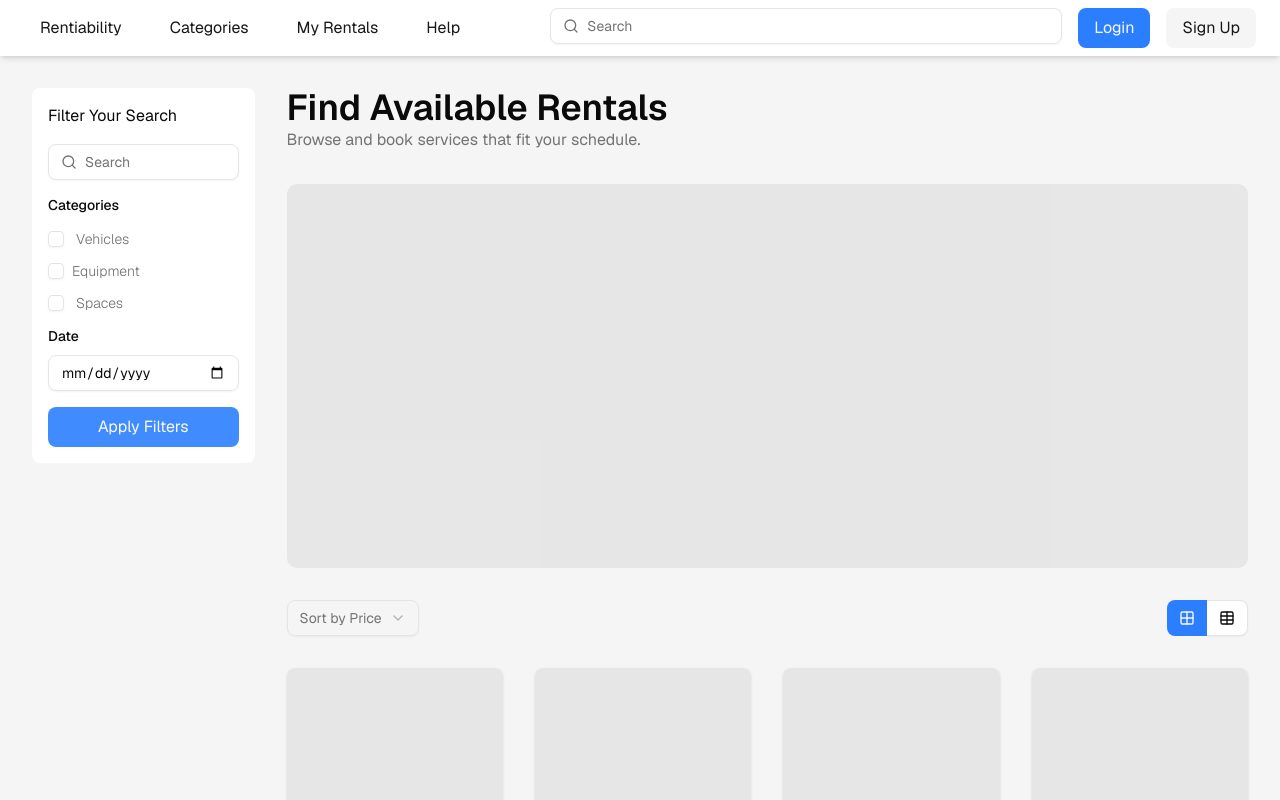
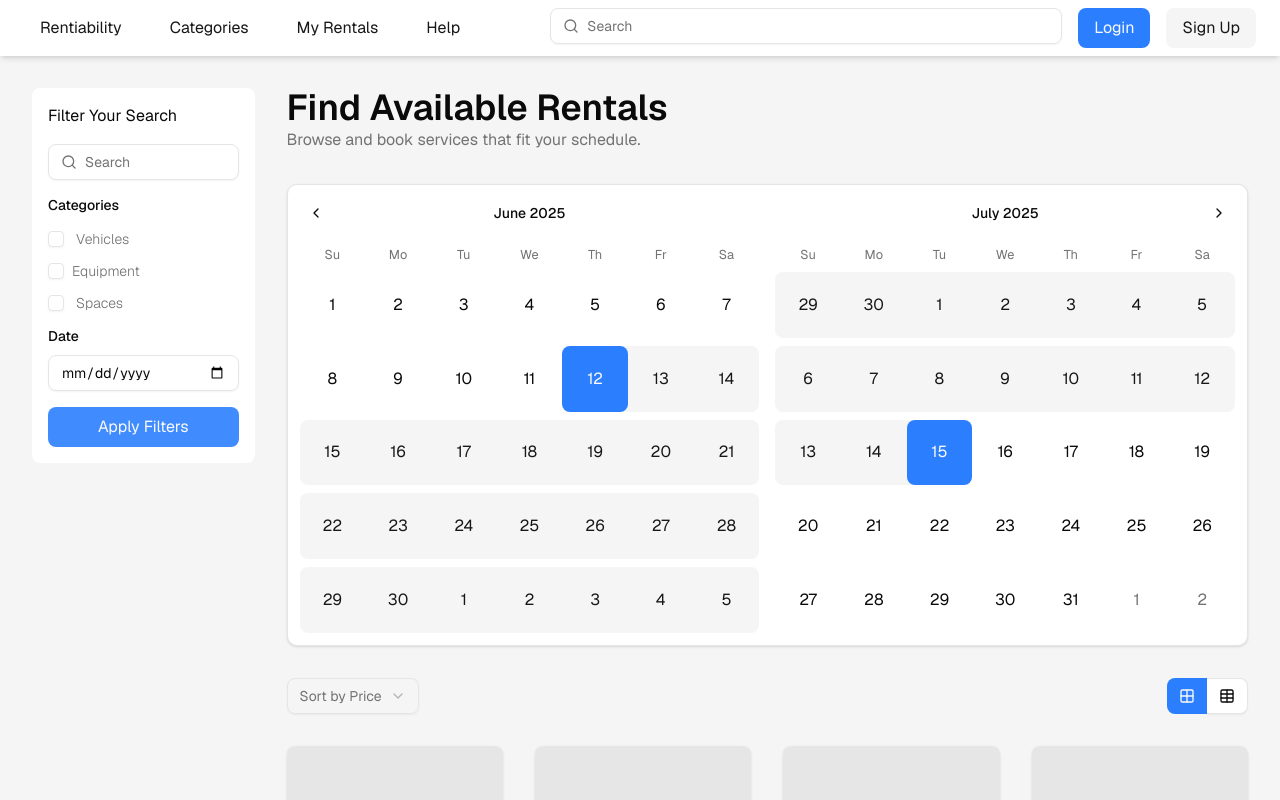
Before and after one commit to al0n50/applied-ai-system-project, a Next.js app: page /categories in a window 1280 px wide. Shown: the top 800 px of the page. Built offline with nearby package versions, Linux system fonts and the light colour scheme.

Commit message:
Calendar

```diff
--- a/package.json
+++ b/package.json
@@ -40,12 +40,14 @@
     "bcrypt": "^6.0.0",
     "class-variance-authority": "^0.7.1",
     "clsx": "^2.1.1",
+    "date-fns": "^4.1.0",
     "drizzle-orm": "^0.41.0",
     "lucide-react": "^0.553.0",
     "next": "^15.2.3",
     "next-auth": "5.0.0-beta.25",
     "postgres": "^3.4.4",
     "react": "^19.0.0",
+    "react-day-picker": "^9.11.2",
     "react-dom": "^19.0.0",
     "server-only": "^0.0.1",
     "sonner": "^2.0.7",
--- a/src/components/ItemDetails.tsx
+++ b/src/components/ItemDetails.tsx
@@ -1,7 +1,11 @@
+"use client";
+import type { DateRange } from "react-day-picker";
 import { Button } from "./ui/button";
+import { Calendar } from "./ui/calendar";
 import { Field, FieldGroup, FieldLabel, FieldSet } from "./ui/field";
 import { Input } from "./ui/input";
 import { Skeleton } from "./ui/skeleton";
+import { useState } from "react";
 
 const fakeData = {
   images: [],
@@ -13,6 +17,11 @@
 };
 
 export default function ItemDetails() {
+  const [dateRange, setDateRange] = useState<DateRange | undefined>({
+    from: new Date(2025, 5, 12),
+    to: new Date(2025, 6, 15),
+  });
+
   const days = 3;
   const totalPrice = fakeData.dayPrice * days;
   return (
@@ -38,7 +47,15 @@
             Provided by {fakeData.businessName}
           </p>
 
-          <Skeleton className="h-[24rem] rounded-lg bg-neutral-200" />
+          {/* Calendar */}
+          <Calendar
+            mode="range"
+            defaultMonth={dateRange?.from}
+            selected={dateRange}
+            onSelect={setDateRange}
+            numberOfMonths={2}
+            className="w-full max-w-2xl self-center rounded-lg border shadow-sm"
+          />
 
           <div className="flex gap-8">
             <Field>
--- a/src/components/RentalSearchPage.tsx
+++ b/src/components/RentalSearchPage.tsx
@@ -28,9 +28,17 @@
   PaginationPrevious,
 } from "~/components/ui/pagination";
 import Link from "next/link";
+import type { DateRange } from "react-day-picker";
+import { Calendar } from "./ui/calendar";
 
 export default function RentalSearchPage() {
   const toggleState = useState<"grid" | "table">("grid");
+
+  const [dateRange, setDateRange] = useState<DateRange | undefined>({
+    from: new Date(2025, 5, 12),
+    to: new Date(2025, 6, 15),
+  });
+
   return (
     <main className="flex flex-col justify-center gap-8 p-8 lg:flex-row lg:items-start">
       <aside className="rounded-md bg-white p-4">
@@ -93,7 +101,15 @@
         </div>
 
         {/* Calendar */}
-        <Skeleton className="h-[24rem] rounded-lg bg-neutral-200" />
+        {/* <Skeleton className="h-[24rem] rounded-lg bg-neutral-200" /> */}
+        <Calendar
+          mode="range"
+          defaultMonth={dateRange?.from}
+          selected={dateRange}
+          onSelect={setDateRange}
+          numberOfMonths={2}
+          className="w-full max-w-7xl self-center rounded-lg border shadow-sm"
+        />
 
         {/* Search Results */}
         <div className="flex justify-between">
--- /dev/null
+++ b/src/components/ui/calendar.tsx
@@ -0,0 +1,220 @@
+"use client";
+
+import * as React from "react";
+import {
+  ChevronDownIcon,
+  ChevronLeftIcon,
+  ChevronRightIcon,
+} from "lucide-react";
+import {
+  type DayButton,
+  DayPicker,
+  getDefaultClassNames,
+} from "react-day-picker";
+
+import { cn } from "~/lib/utils";
+import { Button, buttonVariants } from "~/components/ui/button";
+
+function Calendar({
+  className,
+  classNames,
+  showOutsideDays = true,
+  captionLayout = "label",
+  buttonVariant = "ghost",
+  formatters,
+  components,
+  ...props
+}: React.ComponentProps<typeof DayPicker> & {
+  buttonVariant?: React.ComponentProps<typeof Button>["variant"];
+}) {
+  const defaultClassNames = getDefaultClassNames();
+
+  return (
+    <DayPicker
+      showOutsideDays={showOutsideDays}
+      className={cn(
+        "bg-background group/calendar p-3 [--cell-size:--spacing(8)] [[data-slot=card-content]_&]:bg-transparent [[data-slot=popover-content]_&]:bg-transparent",
+        String.raw`rtl:**:[.rdp-button\_next>svg]:rotate-180`,
+        String.raw`rtl:**:[.rdp-button\_previous>svg]:rotate-180`,
+        className,
+      )}
+      captionLayout={captionLayout}
+      formatters={{
+        formatMonthDropdown: (date) =>
+          date.toLocaleString("default", { month: "short" }),
+        ...formatters,
+      }}
+      classNames={{
+        root: cn("w-fit", defaultClassNames.root),
+        months: cn(
+          "flex gap-4 flex-col md:flex-row relative",
+          defaultClassNames.months,
+        ),
+        month: cn("flex flex-col w-full gap-4", defaultClassNames.month),
+        nav: cn(
+          "flex items-center gap-1 w-full absolute top-0 inset-x-0 justify-between",
+          defaultClassNames.nav,
+        ),
+        button_previous: cn(
+          buttonVariants({ variant: buttonVariant }),
+          "size-(--cell-size) aria-disabled:opacity-50 p-0 select-none",
+          defaultClassNames.button_previous,
+        ),
+        button_next: cn(
+          buttonVariants({ variant: buttonVariant }),
+          "size-(--cell-size) aria-disabled:opacity-50 p-0 select-none",
+          defaultClassNames.button_next,
+        ),
+        month_caption: cn(
+          "flex items-center justify-center h-(--cell-size) w-full px-(--cell-size)",
+          defaultClassNames.month_caption,
+        ),
+        dropdowns: cn(
+          "w-full flex items-center text-sm font-medium justify-center h-(--cell-size) gap-1.5",
+          defaultClassNames.dropdowns,
+        ),
+        dropdown_root: cn(
+          "relative has-focus:border-ring border border-input shadow-xs has-focus:ring-ring/50 has-focus:ring-[3px] rounded-md",
+          defaultClassNames.dropdown_root,
+        ),
+        dropdown: cn(
+          "absolute bg-popover inset-0 opacity-0",
+          defaultClassNames.dropdown,
+        ),
+        caption_label: cn(
+          "select-none font-medium",
+          captionLayout === "label"
+            ? "text-sm"
+            : "rounded-md pl-2 pr-1 flex items-center gap-1 text-sm h-8 [&>svg]:text-muted-foreground [&>svg]:size-3.5",
+          defaultClassNames.caption_label,
+        ),
+        table: "w-full border-collapse",
+        weekdays: cn("flex", defaultClassNames.weekdays),
+        weekday: cn(
+          "text-muted-foreground rounded-md flex-1 font-normal text-[0.8rem] select-none",
+          defaultClassNames.weekday,
+        ),
+        week: cn("flex w-full mt-2", defaultClassNames.week),
+        week_number_header: cn(
+          "select-none w-(--cell-size)",
+          defaultClassNames.week_number_header,
+        ),
+        week_number: cn(
+          "text-[0.8rem] select-none text-muted-foreground",
+          defaultClassNames.week_number,
+        ),
+        day: cn(
+          "relative w-full h-full p-0 text-center [&:last-child[data-selected=true]_button]:rounded-r-md group/day aspect-square select-none",
+          props.showWeekNumber
+            ? "[&:nth-child(2)[data-selected=true]_button]:rounded-l-md"
+            : "[&:first-child[data-selected=true]_button]:rounded-l-md",
+          defaultClassNames.day,
+        ),
+        range_start: cn(
+          "rounded-l-md bg-accent",
+          defaultClassNames.range_start,
+        ),
+        range_middle: cn("rounded-none", defaultClassNames.range_middle),
+        range_end: cn("rounded-r-md bg-accent", defaultClassNames.range_end),
+        today: cn(
+          "bg-accent text-accent-foreground rounded-md data-[selected=true]:rounded-none",
+          defaultClassNames.today,
+        ),
+        outside: cn(
+          "text-muted-foreground aria-selected:text-muted-foreground",
+          defaultClassNames.outside,
+        ),
+        disabled: cn(
+          "text-muted-foreground opacity-50",
+          defaultClassNames.disabled,
+        ),
+        hidden: cn("invisible", defaultClassNames.hidden),
+        ...classNames,
+      }}
+      components={{
+        Root: ({ className, rootRef, ...props }) => {
+          return (
+            <div
+              data-slot="calendar"
+              ref={rootRef}
+              className={cn(className)}
+              {...props}
+            />
+          );
+        },
+        Chevron: ({ className, orientation, ...props }) => {
+          if (orientation === "left") {
+            return (
+              <ChevronLeftIcon className={cn("size-4", className)} {...props} />
+            );
+          }
+
+          if (orientation === "right") {
+            return (
+              <ChevronRightIcon
+                className={cn("size-4", className)}
+                {...props}
+              />
+            );
+          }
+
+          return (
+            <ChevronDownIcon className={cn("size-4", className)} {...props} />
+          );
+        },
+        DayButton: CalendarDayButton,
+        WeekNumber: ({ children, ...props }) => {
+          return (
+            <td {...props}>
+              <div className="flex size-(--cell-size) items-center justify-center text-center">
+                {children}
+              </div>
+            </td>
+          );
+        },
+        ...components,
+      }}
+      {...props}
+    />
+  );
+}
+
+function CalendarDayButton({
+  className,
+  day,
+  modifiers,
+  ...props
+}: React.ComponentProps<typeof DayButton>) {
+  const defaultClassNames = getDefaultClassNames();
+
+  const ref = React.useRef<HTMLButtonElement>(null);
+  React.useEffect(() => {
+    if (modifiers.focused) ref.current?.focus();
+  }, [modifiers.focused]);
+
+  return (
+    <Button
+      ref={ref}
+      variant="ghost"
+      size="icon"
+      data-day={day.date.toLocaleDateString()}
+      data-selected-single={
+        modifiers.selected &&
+        !modifiers.range_start &&
+        !modifiers.range_end &&
+        !modifiers.range_middle
+      }
+      data-range-start={modifiers.range_start}
+      data-range-end={modifiers.range_end}
+      data-range-middle={modifiers.range_middle}
+      className={cn(
+        "data-[selected-single=true]:text-primary-foreground data-[range-middle=true]:bg-accent data-[range-middle=true]:text-accent-foreground data-[range-start=true]:text-primary-foreground data-[range-end=true]:text-primary-foreground group-data-[focused=true]/day:border-ring group-data-[focused=true]/day:ring-ring/50 dark:hover:text-accent-foreground flex aspect-square size-auto w-full min-w-(--cell-size) flex-col gap-1 leading-none font-normal group-data-[focused=true]/day:relative group-data-[focused=true]/day:z-10 group-data-[focused=true]/day:ring-[3px] data-[range-end=true]:rounded-md data-[range-end=true]:rounded-r-md data-[range-end=true]:bg-blue-500 data-[range-middle=true]:rounded-none data-[range-start=true]:rounded-md data-[range-start=true]:rounded-l-md data-[range-start=true]:bg-blue-500 data-[selected-single=true]:bg-blue-500 [&>span]:text-xs [&>span]:opacity-70",
+        defaultClassNames.day,
+        className,
+      )}
+      {...props}
+    />
+  );
+}
+
+export { Calendar, CalendarDayButton };
```
Also changed, not shown: 1 other file (tests, documents, lock files or other folders).
